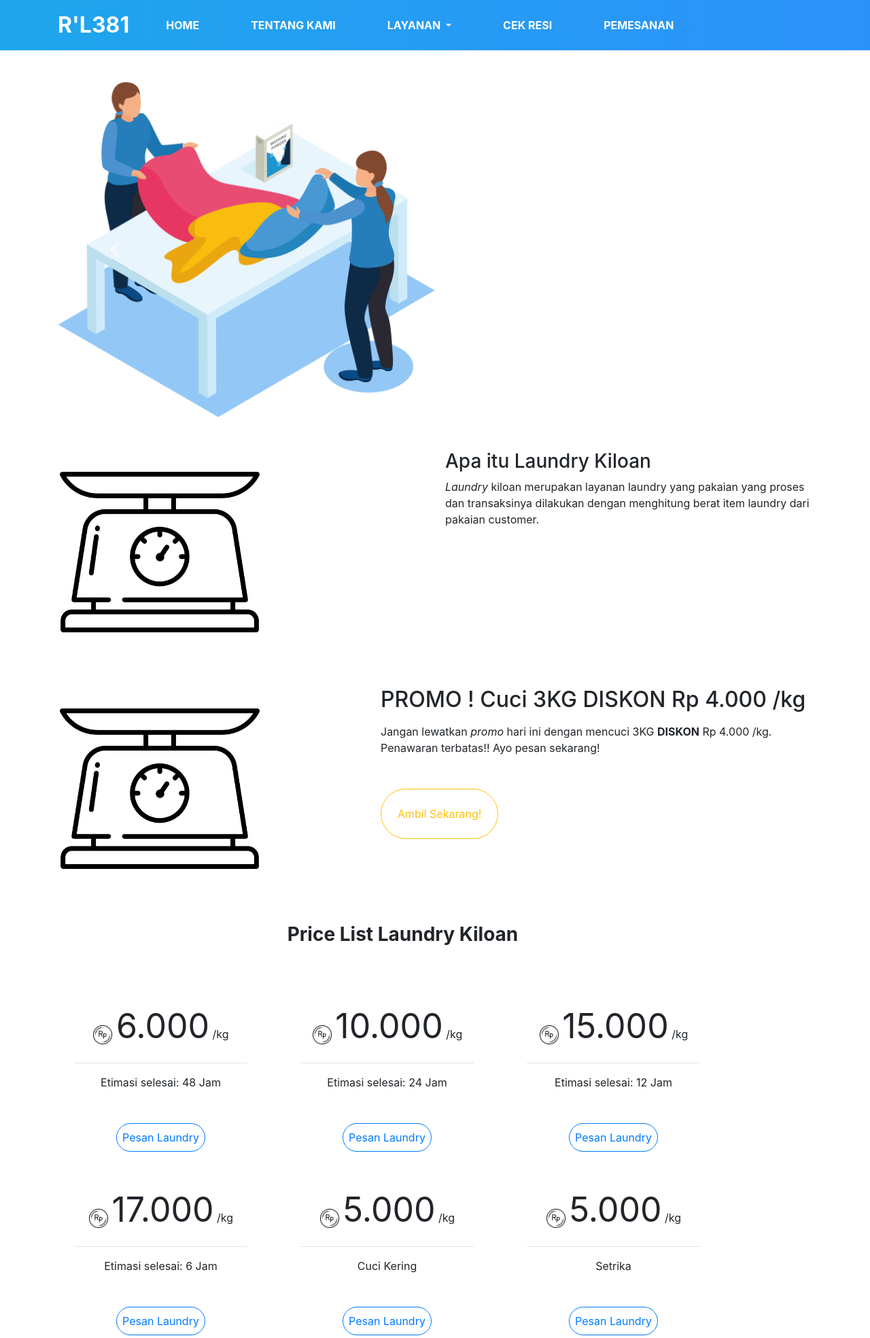
After one commit to CindAlfi99/projecttugasakhir, a PHP site: page /projecttugasakhir/layanan/layanankiloan.php in a window 1280 px wide. The commit adds this page. Shown: the top 1968 px of the page at 68% size. Run offline with PHP 8.4, Linux system fonts and the light colour scheme; data that the repository does not hold is empty; some libraries are stand-ins or nearby versions.

Commit message:
add page layanan

```diff
--- a/asset/css/landing.css
+++ b/asset/css/landing.css
@@ -141,3 +141,6 @@ font-size: x-large;
 .footer{
     background-image: linear-gradient(to right, #1ea6ec, #2c92fb);
 }
+span{
+    font-size: xx-large;
+}
--- /dev/null
+++ b/views/layanan/layanankiloan.php
@@ -0,0 +1,113 @@
+<?php require '../template/header.php';
+
+
+
+?>
+<!-- slideshow -->
+<br>
+<br>
+<br>
+<br>
+<br>
+<div class="container">
+<div id="carouselExampleIndicators" class="carousel slide" data-ride="carousel">
+  <ol class="carousel-indicators">
+    <li data-target="#carouselExampleIndicators" data-slide-to="0"></li>
+    <li data-target="#carouselExampleIndicators" data-slide-to="1"></li>
+    <li data-target="#carouselExampleIndicators" data-slide-to="2"></li>
+  </ol>
+  <div class="carousel-inner">
+    <div class="carousel-item active">
+      <img src="<?= BASE_URL; ?>asset/img/laundry-satuan.png" class="d-block w-50" alt="...">
+    </div>
+    <div class="carousel-item">
+      <img src="<?= BASE_URL; ?>asset/img/laundry-satuan.png" class="d-block w-50" alt="...">
+    </div>
+    <div class="carousel-item">
+      <img src="<?= BASE_URL; ?>asset/img/laundry-satuan.png" class="d-block w-50" alt="...">
+    </div>
+  </div>
+  <a class="carousel-control-prev" href="#carouselExampleIndicators" role="button" data-slide="prev">
+    <span class="carousel-control-prev-icon" aria-hidden="true"></span>
+    <span class="sr-only">Previous</span>
+  </a>
+  <a class="carousel-control-next" href="#carouselExampleIndicators" role="button" data-slide="next">
+    <span class="carousel-control-next-icon" aria-hidden="true"></span>
+    <span class="sr-only">Next</span>
+  </a>
+</div>
+<!-- batas -->
+
+<div class="row mt-5">
+
+<div class="col-md-6"><img src="<?= BASE_URL; ?>asset/img/scale.png" width="300" heigth="100"alt=""></div>
+<div class="col-md-6"><h3>Apa itu Laundry Kiloan</h3>
+<p><i>Laundry</i> kiloan merupakan layanan laundry yang pakaian yang proses dan transaksinya dilakukan dengan menghitung berat item laundry dari pakaian customer.</p></div>
+
+</div>
+
+<!-- batas -->
+<!-- promo -->
+<div class="row promo mt-5">
+<div class="col-md-5"> <img src="<?= BASE_URL; ?>asset/img/scale.png" width="300" heigth="100">
+</div>
+<div class="col-md-7"><h2>PROMO ! Cuci 3KG DISKON Rp 4.000 /kg</h2><p class="mt-3">Jangan lewatkan <i>promo</i> hari ini dengan mencuci 3KG <b>DISKON</b> Rp 4.000 /kg. Penawaran terbatas!! Ayo pesan sekarang!</p><br>
+<button type="button" class="btn btn-outline-warning mt-2 rounded-pill p-4">Ambil Sekarang!</button>
+</div>
+</div>
+<!-- batas -->
+<div class="row">
+<div class="col-md-11">
+<h3 class="text-center font-weight-bold mt-5">Price List Laundry Kiloan</h3>
+</div>
+</div>
+<div class="row mt-5 text-center">
+<!-- harga 1 -->
+<div class="col-md-3 m-4">
+<img src="<?= BASE_URL;?>asset/img/rupiah.png" width="30" height="30">
+<span style="font-size:50px;"> 6.000</span> /kg <hr>Etimasi selesai:  48 Jam <br>
+ <button type="button" class="btn btn-outline-primary mt-5 rounded-pill p-2">Pesan Laundry</button>
+</div>
+<!-- harga 2 -->
+<div class="col-md-3 m-4">
+<img src="<?= BASE_URL;?>asset/img/rupiah.png" width="30" height="30">
+<span style="font-size:50px;"> 10.000</span> /kg <hr>Etimasi selesai:  24 Jam <br>
+ <button type="button" class="btn btn-outline-primary mt-5 rounded-pill p-2">Pesan Laundry</button>
+</div>
+<!-- harga 3 -->
+<div class="col-md-3 m-4">
+<img src="<?= BASE_URL;?>asset/img/rupiah.png" width="30" height="30">
+<span style="font-size:50px;"> 15.000</span> /kg <hr>Etimasi selesai:  12 Jam <br>
+ <button type="button" class="btn btn-outline-primary mt-5 p-2 rounded-pill">Pesan Laundry</button>
+</div>
+<!-- harga 4 -->
+<div class="col-md-3 m-4">
+<img src="<?= BASE_URL;?>asset/img/rupiah.png" width="30" height="30">
+<span style="font-size:50px;"> 17.000</span> /kg <hr>Etimasi selesai:  6 Jam <br>
+ <button type="button" class="btn btn-outline-primary mt-5 rounded-pill p-2">Pesan Laundry</button>
+</div>
+<!-- harga 5 -->
+<div class="col-md-3 m-4">
+<img src="<?= BASE_URL;?>asset/img/rupiah.png" width="30" height="30">
+<span style="font-size:50px;"> 5.000</span> /kg <hr>Cuci Kering <br>
+ <button type="button" class="btn btn-outline-primary mt-5 p-2 rounded-pill">Pesan Laundry</button>
+</div>
+<!-- harga 6 -->
+<div class="col-md-3 m-4">
+<img src="<?= BASE_URL;?>asset/img/rupiah.png" width="30" height="30">
+<span style="font-size:50px;"> 5.000</span> /kg <hr>Setrika <br>
+ <button type="button" class="btn btn-outline-primary mt-5 p-2 rounded-pill">Pesan Laundry</button>
+</div>
+<!-- harga 7 -->
+<div class="col-md-3 m-4">
+<img src="<?= BASE_URL;?>asset/img/rupiah.png" width="30" height="30">
+<span style="font-size:50px;"> 20.000</span> /kg <hr>Laundry Express (5 Jam) <br>
+ <button type="button" class="btn btn-outline-primary p-2 mt-5 rounded-pill">Pesan Laundry</button>
+</div>
+
+
+
+</div>
+<!-- batas -->
+</div>
+<?php require '../template/footer.php';?>
--- a/views/template/header.php
+++ b/views/template/header.php
@@ -21,7 +21,7 @@ $query = mysqli_query($con, "SELECT * FROM laundry_satuan");?>
 
     <section id="id">
 
-<nav class="navbar navbar-expand-lg navbar-light fixed-top">
+    <nav class="navbar navbar-expand-lg navbar-light fixed-top">
   <div class="container">
     <a class="navbar-brand" href="<?= BASE_URL; ?>views/index.php"><span>R'L381</span></a>
     <button class="navbar-toggler" type="button" data-toggle="collapse" data-target="#navbarNav" aria-controls="navbarNav" aria-expanded="false" aria-label="Toggle navigation">
@@ -39,8 +39,9 @@ $query = mysqli_query($con, "SELECT * FROM laundry_satuan");?>
         <li class="nav-item">
           <a class="nav-link" href="<?= BASE_URL; ?>views/about.php">Tentang Kami</a>
         </li>
+
         <li class="nav-item dropdown">
-        <a class="nav-link dropdown-toggle" href="#" id="navbarScrollingDropdown" role="button" data-toggle="dropdown" aria-expanded="false">
+        <a class="nav-link dropdown-toggle" href="#" id="navbarScrollingDropdown" role="button" data-toggle="dropdown" aria-disabled="true">
           Layanan
         </a>
         <ul class="dropdown-menu" aria-labelledby="navbarScrollingDropdown">
```
Also changed, not shown: views/about.php (+30 -10 lines), views/layanan.php (deleted, +0 -48 lines), asset/img/rupiah.png (added), views/layanan/layanankarpet.php (added).
